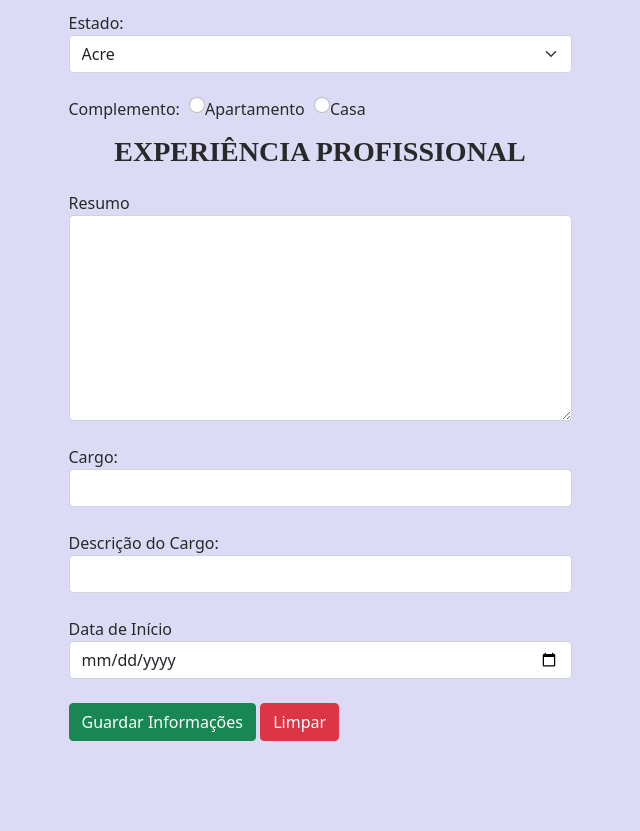
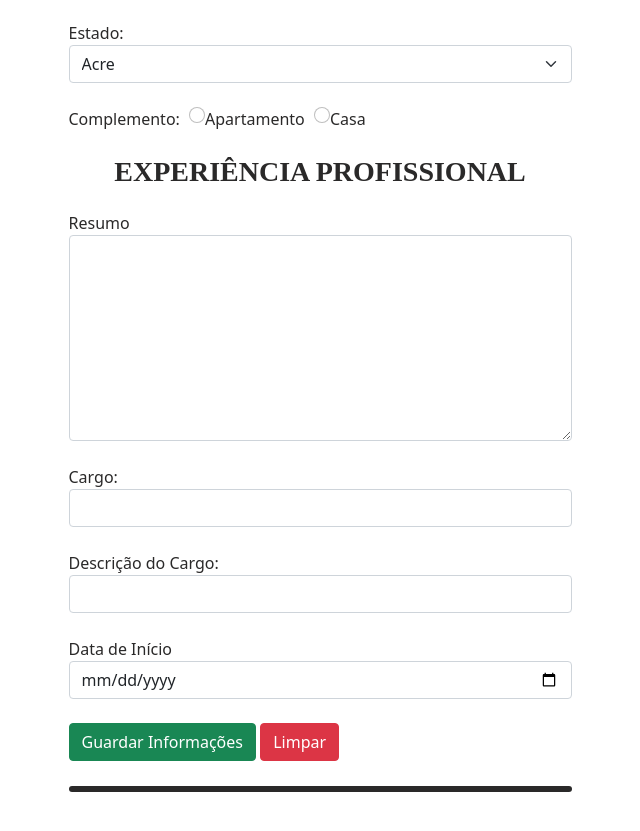
Before and after one commit to Adrianabiberg/trybe-exercises, a plain HTML site: page exercises/html-e-css-forms-flexbox-e-responsivo_2/form.html in a window 1280 px wide. Shown: the part 515-1346 px from the top of the page, without its empty margins (320-960 px from the left). Drawn offline with nearby package versions, Linux system fonts and the light colour scheme.

Commit message:
Altera estilo

```diff
--- a/exercises/html-e-css-forms-flexbox-e-responsivo_2/style.css
+++ b/exercises/html-e-css-forms-flexbox-e-responsivo_2/style.css
@@ -2,7 +2,7 @@ body {
     display: flex;
     justify-content: center;
     margin: 2% 0 10%;
-    background-color: rgb(219, 219, 246);
+    background-color: white;
     color: rgb(42, 41, 41);
 }
 
@@ -13,6 +13,7 @@ legend {
     text-align: center;
     padding: 2%;
     text-transform: uppercase;
+    margin-top: 10px;
 }
 
 label{
@@ -25,6 +26,25 @@ button {
 }
 
 div {
-    font-family: serif;
     padding: 3px;
+    font-size: 18px;
+    background-color: rgb(42, 41, 41);
+    margin-left: 5%;
+    color: white;
 }
+
+div:hover {
+    background-color: rgba(66, 80, 80, 0.63);
+    border-radius: 4px;
+}
+
+.pai {
+    border-radius: 5px;
+    margin-left: 0;
+}
+
+.pai :nth-child(1) {
+    font-size: 25px;
+    font-family: monospace;
+    text-transform: uppercase;
+}
```
Also changed, not shown: exercises/html-e-css-forms-flexbox-e-responsivo_2/form.html (+1 -1 lines).
